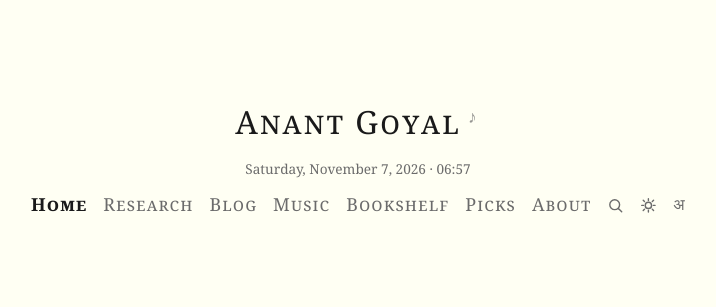
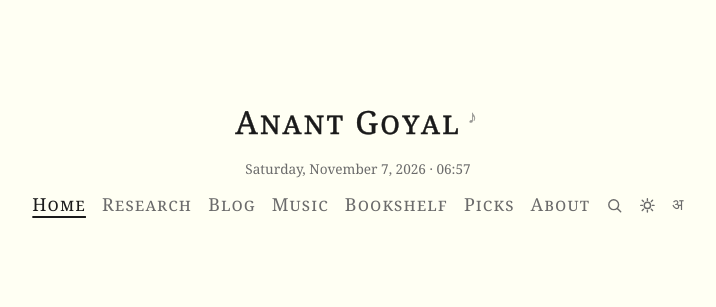
Before and after one commit to goyal-anant/goyal-anant.github.io, a Jekyll site: the page built from index.md, in a window 1280 px wide. Shown: the part 157-464 px from the top of the page, without its empty margins (282-998 px from the left). Built offline with Jekyll 4.4.1, drawn with Linux system fonts in a browser that asks for light colours; some web fonts are replaced; comment, search, counter and statistics services are not loaded.

Commit message:
Underline the active nav item and thicken the name
Faked bold doesn't draw over faked small caps, so the active link gets an
underline instead and the name a thin text stroke.

```diff
--- a/assets/css/main.scss
+++ b/assets/css/main.scss
@@ -87,7 +87,7 @@ a:hover { text-decoration: underline; }
   margin: 0 auto;
 }
 
-.site-mark { font-weight: 400; font-size: 1.1rem; color: var(--fg); }
+.site-mark { font-weight: 400; font-size: 1.1rem; color: var(--fg); -webkit-text-stroke: 0.4px currentColor; } /* a touch thicker; faked bold won't draw over small caps */
 .site-mark span { display: inline-block; transition: color 0.6s ease; }
 .site-mark span.wobble { animation: wobble 0.5s ease; }
 @keyframes wobble {
@@ -121,7 +121,7 @@ a:hover { text-decoration: underline; }
 }
 
 .site-nav a { color: var(--muted); }
-.site-nav a.active { color: var(--fg); font-weight: 600; }
+.site-nav a.active { color: var(--fg); text-decoration: underline; text-decoration-thickness: 1.5px; text-underline-offset: 0.3em; }
 
 .nav-row {
   display: flex;
```
